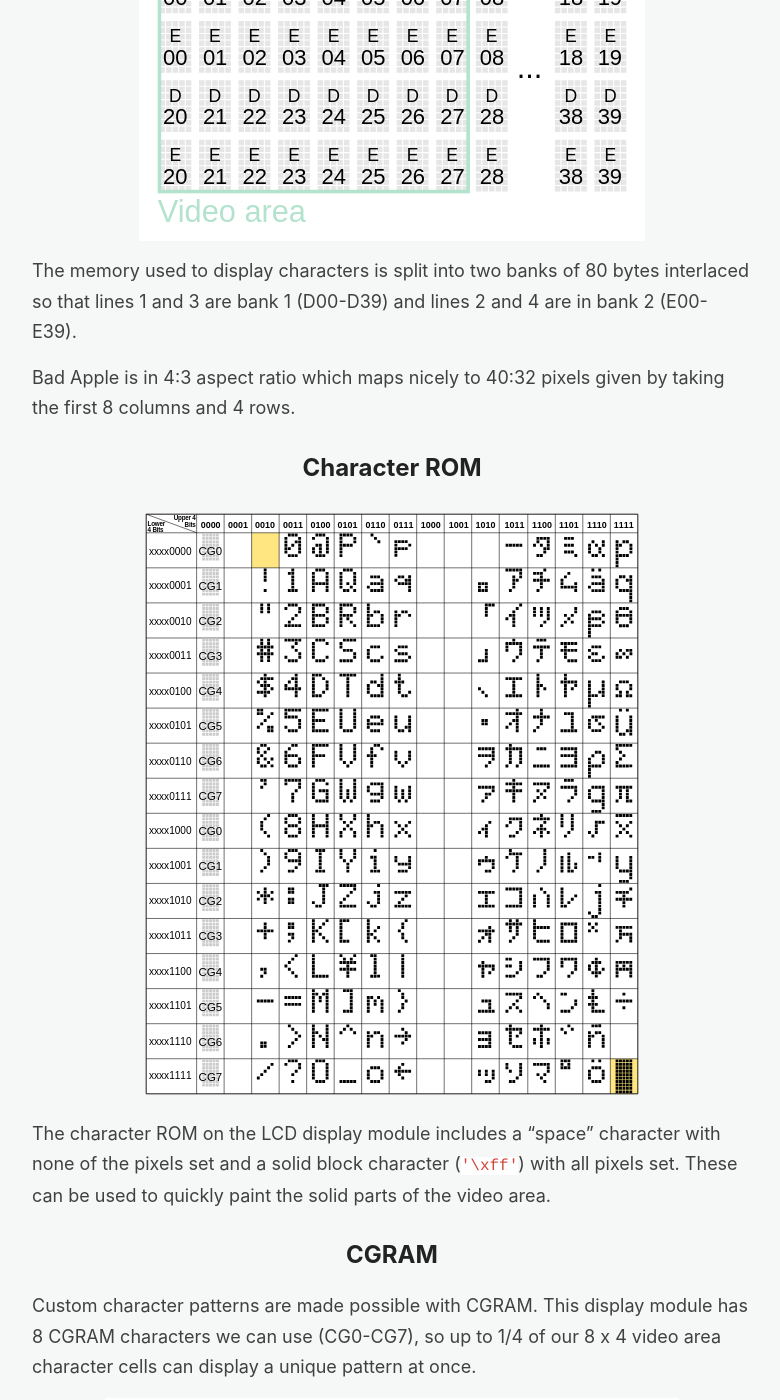
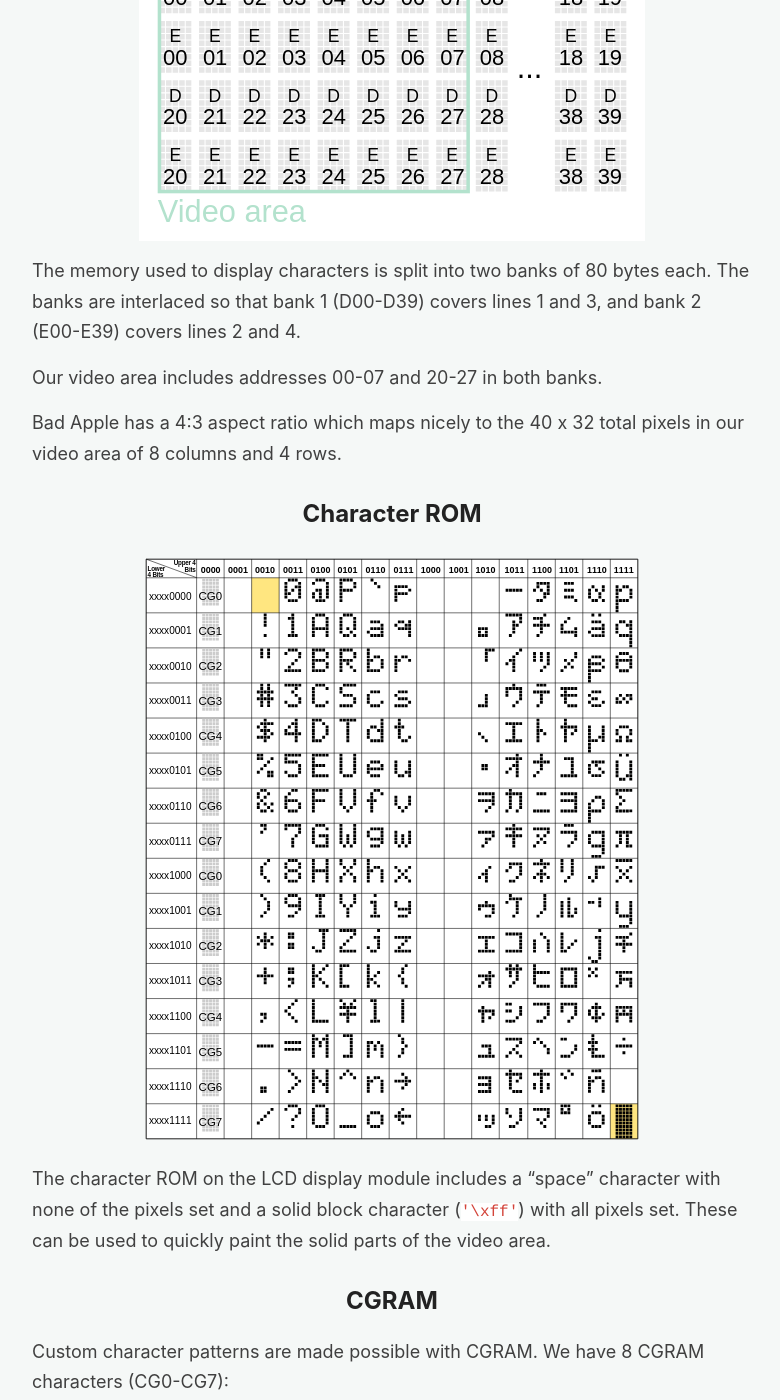
Before and after one commit to wardi/wardi.github.io, a Jekyll site: the page built from _pages/bad_apple.md, in a window 1280 px wide and 1400 px high, scrolled down 1585 px. Shown: the whole window, without its empty margins (248-1028 px from the left). Built offline with Jekyll 4.4.1, drawn with Linux system fonts in a browser that asks for light colours; some of the changed text lies outside the part shown.

Commit message:
wording tweaks

```diff
--- a/_pages/bad_apple.md
+++ b/_pages/bad_apple.md
@@ -32,11 +32,14 @@ pixel space in between.
 <img src="/images/screen.svg" height="300" alt="20 x 4 LCD display memory">
 
 The memory used to display characters is
-split into two banks of 80 bytes interlaced so that lines 1 and 3
-are bank 1 (D00-D39) and lines 2 and 4 are in bank 2 (E00-E39).
+split into two banks of 80 bytes each. The banks are interlaced so that
+bank 1 (D00-D39) covers lines 1 and 3, and bank 2 (E00-E39) covers
+lines 2 and 4.
 
-Bad Apple is in 4:3 aspect ratio which maps nicely to 40:32 pixels
-given by taking the first 8 columns and 4 rows.
+Our video area includes addresses 00-07 and 20-27 in both banks.
+
+Bad Apple has a 4:3 aspect ratio which maps nicely to the 40 x 32 total
+pixels in our video area of 8 columns and 4 rows.
 
 ## Character ROM
 
@@ -49,9 +52,8 @@ the solid parts of the video area.
 
 ## CGRAM
 
-Custom character patterns are made possible with CGRAM. This display
-module has 8 CGRAM characters we can use (CG0-CG7), so up to 1/4 of
-our 8 x 4 video area character cells can display a unique pattern at once.
+Custom character patterns are made possible with CGRAM. We
+have 8 CGRAM characters (CG0-CG7):
 
 <img src="/images/cg-pattern.svg" height="300" alt="CGRAM memory">
 
@@ -59,6 +61,11 @@ The pixel patterns are given by the low 5 bits stored at each CGRAM address.
 CGRAM is contiguous but we number the addresses based on the
 character and row. E.g. C10 is the first row of CG1, and follows immediately
 after C07.
+
+With only 8 CGRAM characters *at least* 75% of our video area character cells
+need to be blank or a solid block. We'll have to be clever about prioritizing
+use of CGRAM character cells to make it seem like the whole video area is a
+bitmap.
 
 ## LCD commands
 
```
